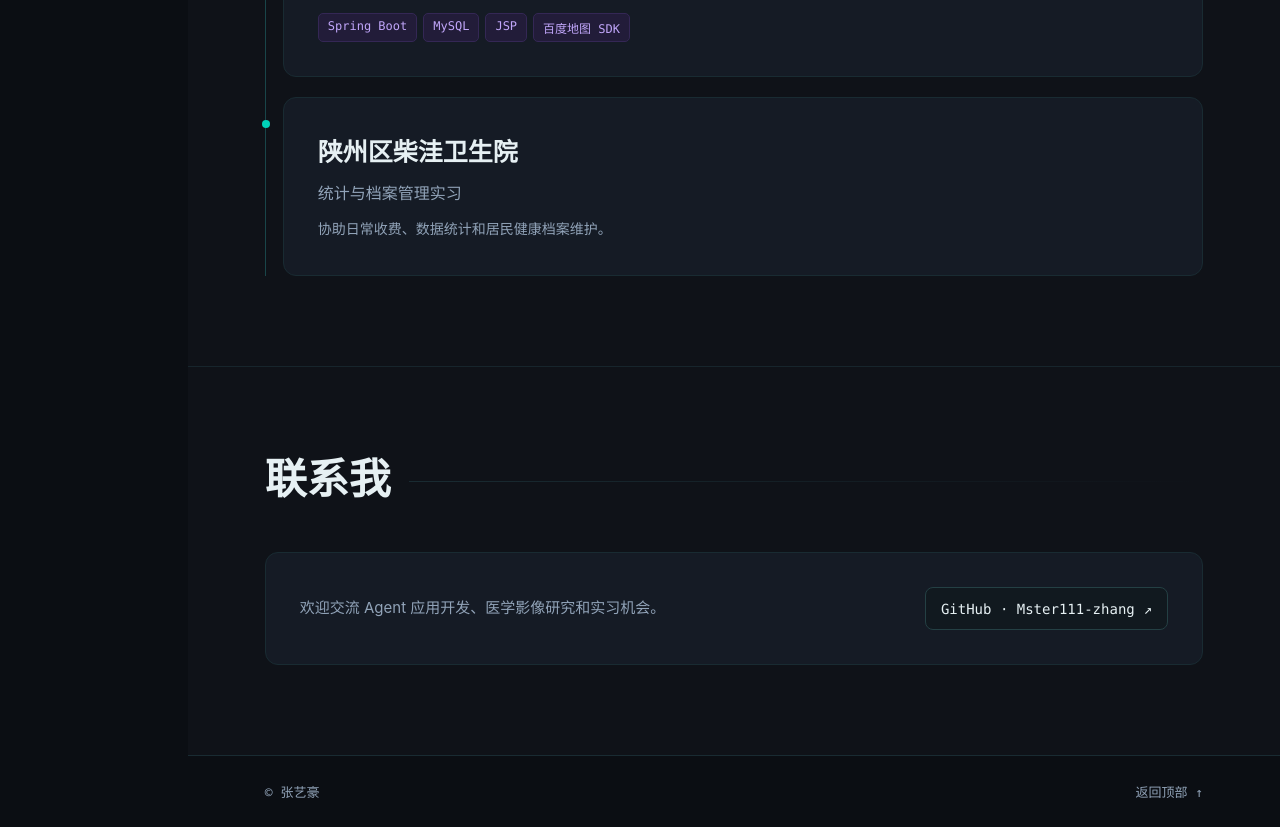
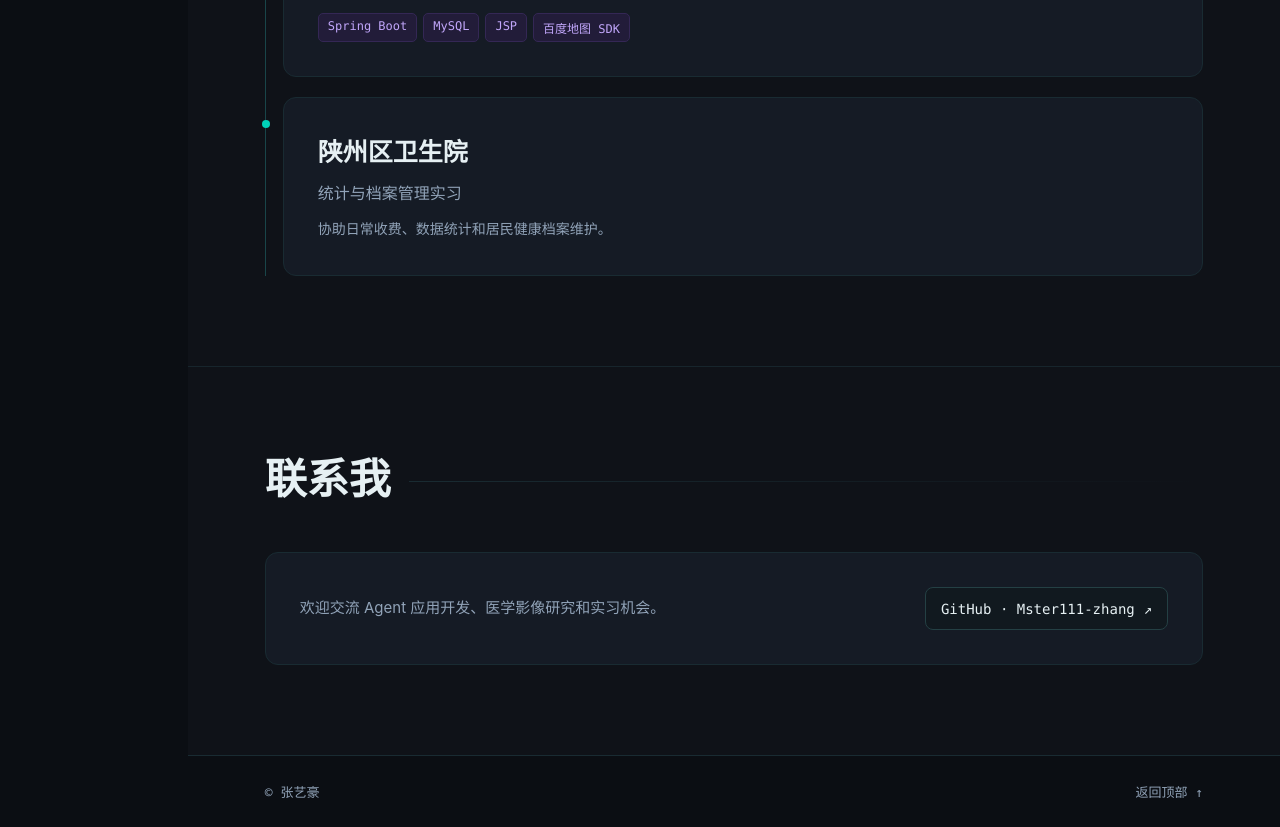
Before and after one commit to Mster111-zhang/mster111-zhang.github.io, a plain HTML site: page index.html in a window 1280 px wide. Shown: the part 4480-5307 px from the top of the page. Drawn offline with Linux system fonts and the light colour scheme.

Commit message:
Update index.html

```diff
--- a/index.html
+++ b/index.html
@@ -206,7 +206,7 @@
             <div class="project-tags"><span>Spring Boot</span><span>MySQL</span><span>JSP</span><span>百度地图 SDK</span></div>
           </article>
           <article class="panel">
-            <header class="project-header"><h3>陕州区柴洼卫生院</h3></header>
+            <header class="project-header"><h3>陕州区卫生院</h3></header>
             <p class="muted">统计与档案管理实习</p>
             <p class="panel-copy">协助日常收费、数据统计和居民健康档案维护。</p>
           </article>
```
